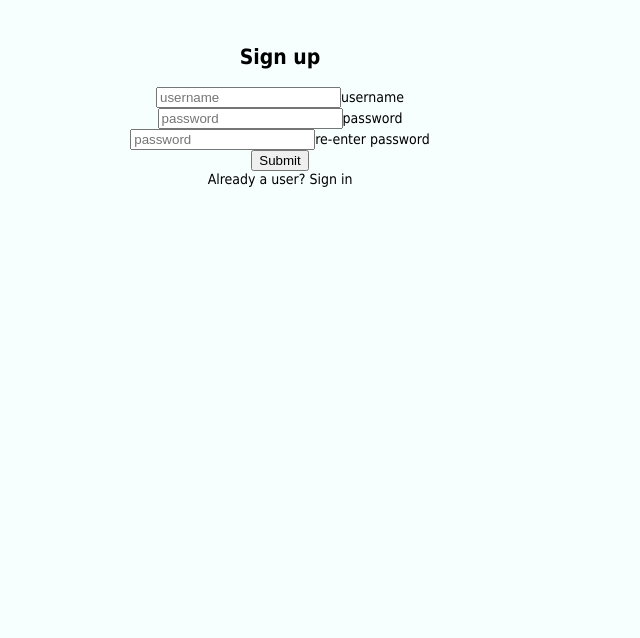
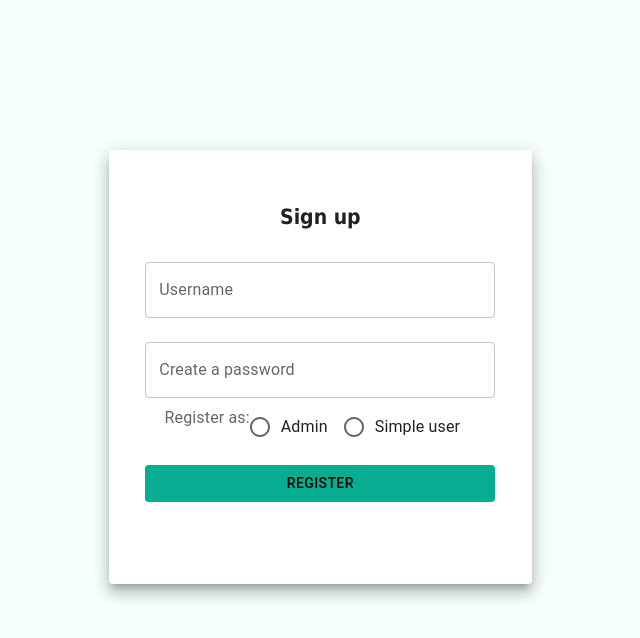
Before and after one commit to ElwalidZarir/Archive-project, a React (Create React App) app in the folder client/: page /register in a window 1280 px wide. Shown: the top 638 px of the page, without its empty margins (360-1000 px from the left). Built offline with nearby package versions, Linux system fonts and the light colour scheme.

Commit message:
some updates in table

```diff
--- a/client/src/App.js
+++ b/client/src/App.js
@@ -10,6 +10,7 @@ import Main from "./components/Main";
 function App() {
   const [isOpen, setIsopen] = useState(false);
   const [isLogged, SetIsLogged] = useState(false);
+  const [userType, setUserType] = useState();
 
   const isLoggedIn = window.localStorage.getItem("isLoggedIn");
 
@@ -26,9 +27,18 @@ function App() {
               path=""
               element={
                 isLoggedIn ? (
-                  <Main onOpen={onOpen} isOpen={isOpen} />
+                  <Main
+                    userType={userType}
+                    setUserType={setUserType}
+                    onOpen={onOpen}
+                    isOpen={isOpen}
+                  />
                 ) : (
-                  <Login SetIsLogged={SetIsLogged} />
+                  <Login
+                    userType={userType}
+                    setUserType={setUserType}
+                    SetIsLogged={SetIsLogged}
+                  />
                 )
               }
             />
--- a/client/src/components/FunctionsBar.js
+++ b/client/src/components/FunctionsBar.js
@@ -21,7 +21,7 @@ import MenuItem from "@mui/material/MenuItem";
 import { useNavigate } from "react-router-dom";
 
 const FunctionsBar = () => {
-  const user = useSelector(selectUser);
+  const user = localStorage.getItem("username");
   const navigate = useNavigate();
 
   console.log(user);
@@ -113,7 +113,7 @@ const FunctionsBar = () => {
             >
               Archive
             </Typography>
-            <Search>
+            <Search sx={{}}>
               <SearchIconWrapper>
                 <SearchIcon />
               </SearchIconWrapper>
@@ -124,6 +124,10 @@ const FunctionsBar = () => {
                 inputProps={{ "aria-label": "search" }}
               />
             </Search>
+            <Typography
+              sx={{ marginLeft: "15px" }}
+              variant="h6"
+            >{`   Hi ${user}`}</Typography>
           </Toolbar>
         </AppBar>
       </Box>
--- a/client/src/components/Login.js
+++ b/client/src/components/Login.js
@@ -13,6 +13,7 @@ import Paper from "@mui/material/Paper";
 const Login = ({ SetIsLogged, SetIsLoggedIn }) => {
   const [username, setUsername] = useState("");
   const [password, setPassword] = useState("");
+  const [userType, setUserType] = useState("");
   const navigate = useNavigate();
   const dispatch = useDispatch();
 
@@ -34,20 +35,17 @@ const Login = ({ SetIsLogged, SetIsLoggedIn }) => {
       .then((res) => res.json())
       .then((data) => {
         console.log(data, "logged");
+
         if (data.data.status === "ok") {
           SetIsLogged(true);
           window.localStorage.setItem("isLoggedIn", true);
         }
         SetIsLogged(true);
+        console.log(data.data);
+        setUserType(data.data);
         window.localStorage.setItem("isLoggedIn", true);
       });
-    dispatch(
-      login({
-        username: username,
-        password: password,
-        loggedIn: true,
-      })
-    );
+
     window.localStorage.setItem("username", username);
   };
 
--- a/client/src/components/Main.js
+++ b/client/src/components/Main.js
@@ -6,7 +6,7 @@ import AddIcon from "@mui/icons-material/Add";
 import { useState } from "react";
 import Documents from "./Documents";
 
-const Main = ({ SetIsLoggedIn, isLoggedIn }) => {
+const Main = ({ SetIsLoggedIn, isLoggedIn, userType, setUserType }) => {
   const [open, setOpen] = useState(false);
   const handleClickOpen = () => {
     setOpen(true);
@@ -20,7 +20,7 @@ const Main = ({ SetIsLoggedIn, isLoggedIn }) => {
       <Fab sx={{ marginTop: 8, marginLeft: "95%" }} onClick={handleClickOpen}>
         <AddIcon color="primary" />
       </Fab>
-      <Documents />
+      <Documents userType={userType} setUserType={setUserType} />
       {open && (
         <Modal
           handleClose={handleClose}
--- a/client/src/components/Modal.js
+++ b/client/src/components/Modal.js
@@ -107,8 +107,7 @@ const Modal = ({ open, handleClose }) => {
 
   return (
     <>
-      <div>
-        <Button variant="outlined">Open dialog</Button>
+      <Grid sx={{ width: "100%" }}>
         <BootstrapDialog
           onClose={handleClose}
           aria-labelledby="customized-dialog-title"
@@ -118,10 +117,18 @@ const Modal = ({ open, handleClose }) => {
             id="customized-dialog-title"
             onClose={handleClose}
           >
-            Modal title
+            Create archive file
           </BootstrapDialogTitle>
           <form onSubmit={handleSubmit}>
-            <Grid style={textfieldsStyle} sx={{ space: 2 }}>
+            <Grid
+              style={textfieldsStyle}
+              sx={{
+                width: "100%",
+                overflow: "hidden",
+                space: 2,
+                padding: "5%",
+              }}
+            >
               <TextField
                 margin="normal"
                 type="subject"
@@ -137,13 +144,7 @@ const Modal = ({ open, handleClose }) => {
                   onChange={handleDate}
                 />
               </LocalizationProvider>
-              <TextField
-                margin="normal"
-                label="subject"
-                name="file"
-                onChange={handleSubject}
-                fullWidth
-              />
+
               <Button
                 variant="contained"
                 component="label"
@@ -161,27 +162,24 @@ const Modal = ({ open, handleClose }) => {
                   multiple
                 />
               </Button>
+            </Grid>{" "}
+            <DialogActions>
+              {" "}
               <Button
                 margin="normal"
                 sx={{
                   backgroundColor: "#07ad90",
                   color: "black",
-                  position: "relative",
                 }}
                 fullWidth
                 type="submit"
               >
                 Submit
               </Button>
-            </Grid>
+            </DialogActions>
           </form>
-          <DialogActions>
-            <Button autoFocus onClick={handleClose}>
-              Save changes
-            </Button>
-          </DialogActions>
         </BootstrapDialog>
-      </div>
+      </Grid>
       {/*<Grid>
         <Paper elevation={10} style={paperStyle} className="content">
           <form onSubmit={handleUpload}>
--- a/client/src/components/Register.js
+++ b/client/src/components/Register.js
@@ -1,12 +1,32 @@
 import React, { useState } from "react";
+import { set } from "mongoose";
+import { useEffect } from "react";
+import { useDispatch } from "react-redux";
 import { useNavigate } from "react-router-dom";
+import { login } from "../features/userSlice";
+import TextField from "@mui/material/TextField";
+import Box from "@mui/material/Box";
+import Button from "@mui/material/Button";
+import Grid from "@mui/material/Grid";
+import Paper from "@mui/material/Paper";
+import Radio from "@mui/material/Radio";
+import RadioGroup from "@mui/material/RadioGroup";
+import FormControlLabel from "@mui/material/FormControlLabel";
+import FormLabel from "@mui/material/FormLabel";
+import FormControl from "@mui/material/FormControl";
+
 const Register = () => {
   const [username, setUsername] = useState();
   const [password, setPassword] = useState();
+  const [userType, setUserType] = useState();
+  const [secretKey, setSecretkey] = useState();
+
   const navigate = useNavigate();
   const handleSubmit = (e) => {
     e.preventDefault();
-
+    if (userType === "admin" && secretKey !== "dakshiwar") {
+      alert("Invalid secret key!");
+    } else {
       fetch("http://localhost:3001/register", {
         method: "POST",
         crossDomain: true,
@@ -18,15 +38,108 @@ const Register = () => {
         body: JSON.stringify({
           username,
           password,
+          userType,
         }),
       })
         .then((res) => res.json())
         .then((data) => {
           console.log(data, "userRegister");
         });
+      navigate("/");
+    }
   };
+
+  const paperStyle = {
+    padding: "3%",
+    height: "45vh",
+    width: 350,
+    margin: "10% 36% auto",
+  };
+  const textfieldsStyle = {};
+  console.log(userType);
   return (
-    <div className="face face-right">
+    <>
+      <Grid className="face face-front">
+        <Paper elevation={10} style={paperStyle} className="content">
+          <form onSubmit={handleSubmit}>
+            <Grid align="center">
+              {" "}
+              <h2>Sign up</h2>{" "}
+            </Grid>
+            <Grid style={textfieldsStyle} sx={{ space: 2 }}>
+              <TextField
+                id="outlined-password-input"
+                label="Username"
+                margin="normal"
+                autoComplete="current-password"
+                type="text"
+                name="username"
+                fullWidth
+                onChange={(e) => setUsername(e.target.value)}
+              />
+              <TextField
+                type="password"
+                name="password"
+                margin="normal"
+                fullWidth
+                label="Create a password"
+                onChange={(e) => setPassword(e.target.value)}
+              />{" "}
+              {userType == "admin" ? (
+                <TextField
+                  margin="normal"
+                  fullWidth
+                  type="text"
+                  label="Secret key"
+                  onChange={(e) => setSecretkey(e.target.value)}
+                />
+              ) : null}
+              <Grid sx={{}}>
+                <FormControl>
+                  <RadioGroup
+                    row
+                    aria-labelledby="demo-row-radio-buttons-group-label"
+                    name="row-radio-buttons-group"
+                  >
+                    {" "}
+                    <FormLabel id="demo-row-radio-buttons-group-label">
+                      Register as:
+                    </FormLabel>
+                    <FormControlLabel
+                      value="admin"
+                      control={<Radio />}
+                      label="Admin"
+                      onChange={(e) => setUserType(e.target.value)}
+                    />
+                    <FormControlLabel
+                      value="simple user"
+                      control={<Radio />}
+                      label="Simple user"
+                      onChange={(e) => setUserType(e.target.value)}
+                    />
+                  </RadioGroup>
+                </FormControl>
+              </Grid>{" "}
+              <Grid>
+                <Button
+                  margin="normal"
+                  sx={{
+                    marginTop: "5%",
+                    backgroundColor: "#07ad90",
+                    color: "black",
+                  }}
+                  fullWidth
+                  type="submit"
+                >
+                  Register
+                </Button>{" "}
+              </Grid>{" "}
+            </Grid>
+          </form>
+        </Paper>
+      </Grid>
+
+      {/*  <div className="face face-right">
         <div className="content">
           <h2>Sign up</h2>
           <form onSubmit={handleSubmit}>
@@ -65,7 +178,8 @@ const Register = () => {
             </span>
           </form>
         </div>
-    </div>
+      </div> */}
+    </>
   );
 };
 
--- a/client/src/index.js
+++ b/client/src/index.js
@@ -7,8 +7,17 @@ import store from "./store.js";
 import { createStore } from "redux";
 
 const root = ReactDOM.createRoot(document.getElementById("root"));
+const UserStore = createStore(() => ({
+  usersType: [
+    {
+      admin: "Admin",
+      simple: "Simple",
+    },
+  ],
+}));
+
 root.render(
-  <Provider store={store}>
+  <Provider UsersStore={UserStore} store={store}>
     <App />
   </Provider>
 );
```
Also changed, not shown: client/src/components/Documents.js (+22 -26 lines), 4 other files (tests, documents, lock files or other folders). Lines whose indentation alone changed are shown as unchanged.
